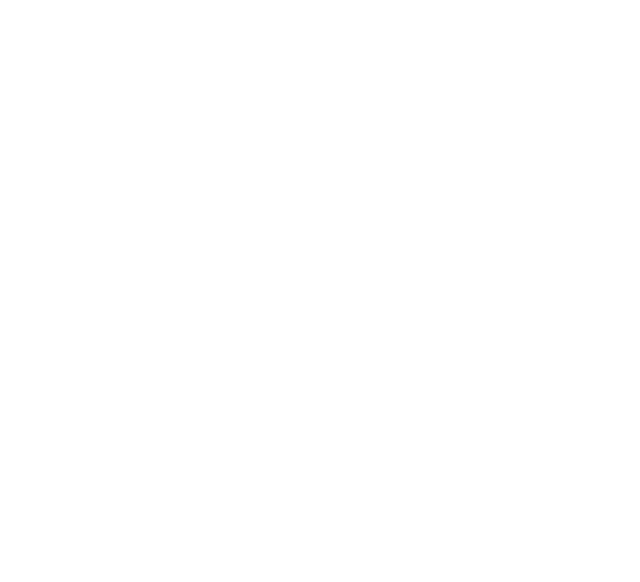
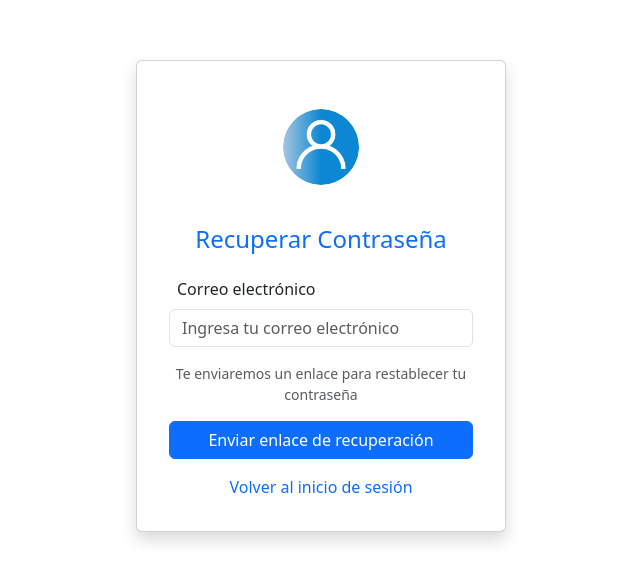
Before and after one commit to alizarazot/2025-II-AOS, a React (Vite) app: page /reset in a window 1280 px wide. Before the commit this address had no page. Shown: the part 104-686 px from the top of the page, without its empty margins (319-959 px from the left). Built offline with nearby package versions, Linux system fonts and the light colour scheme.

Commit message:
Changes on sidebar and fixes

```diff
--- a/src/main.jsx
+++ b/src/main.jsx
@@ -1,9 +1,10 @@
 import { createRoot } from "react-dom/client";
-import { BrowserRouter, Routes, Route } from "react-router-dom"; // 👈 aquí el cambio
+import { BrowserRouter, Routes, Route } from "react-router";
 
 import { Login } from "./page/login/login.jsx";
 import { Dashboard } from "./page/dashboard/dashboard.jsx";
 import { Register } from "./page/login/register.jsx";
+import { Reset } from "./page/login/reset.jsx";
 
 import "bootstrap/dist/css/bootstrap.min.css";
 import "bootstrap/dist/js/bootstrap.bundle.min";
@@ -14,6 +15,7 @@
       <Route path="/" element={<Login />} />
       <Route path="/dashboard" element={<Dashboard />} />
       <Route path="/register" element={<Register />} />
+      <Route path="/reset" element={<Reset />} />
     </Routes>
   </BrowserRouter>
 );
--- a/src/page/dashboard/dashboard.jsx
+++ b/src/page/dashboard/dashboard.jsx
@@ -1,31 +1,32 @@
-import { Link } from "react-router";
+import { useState } from "react";
 
 import { DashboardMenu } from "./menu";
 import { DashboardOverview } from "./overview";
 import { CustomNavbar } from "./navbar";
 
 export function Dashboard() {
+  const [sidebarVisible, setSidebarVisible] = useState(true);
+
+  const toggleSidebar = () => {
+    setSidebarVisible(!sidebarVisible);
+  };
+
   return (
     <>
-      <CustomNavbar />
-      <div className="min-vh-100">
-        <nav className="navbar navbar-expand-sm">
-          <div className="container-fluid">
-            <Link className="navbar-brand text-primary" to="/">
-              Dashboard
-            </Link>
-            <Link to="/login" className="btn btn-outline-dark">
-              Logout
-            </Link>
-          </div>
-        </nav>
-
+      <div className="vh-100">
+        <CustomNavbar toggleSidebar={toggleSidebar} />
         <div className="d-flex align-self-stretch">
-          <div className="px-2">
-            <DashboardMenu className></DashboardMenu>
+          <div
+            style={{
+              width: sidebarVisible ? '250px' : '0px',
+              transition: 'width 0.3s ease-in-out',
+              overflow: 'hidden'
+            }}
+          >
+            <DashboardMenu isVisible={sidebarVisible} />
           </div>
 
-          <div className="container my-3">
+          <div className="flex-fill my-3 mx-3">
             <DashboardOverview></DashboardOverview>
           </div>
         </div>
--- a/src/page/dashboard/navbar.jsx
+++ b/src/page/dashboard/navbar.jsx
@@ -1,11 +1,12 @@
 import { Navbar, Nav, Container } from "react-bootstrap";
-import { FaBars, FaEnvelope, FaBell, FaUser } from "react-icons/fa";
+import { FaBars, FaEnvelope, FaBell, FaUser, FaSignOutAlt } from "react-icons/fa";
 
-export const CustomNavbar = () => {
+
+export const CustomNavbar = ({ toggleSidebar }) => {
   return (
     <Navbar bg="primary" variant="dark" className="px-3 py-3  fw-bold">
       <Navbar.Brand href="#" className="d-flex align-items-center ">
-        <FaBars className="me-2" />
+        <FaBars className="me-2" style={{ cursor: "pointer" }} onClick={toggleSidebar} />
         <div className="ms-3">DASHBOARD</div>
       </Navbar.Brand>
 
@@ -22,6 +23,9 @@
           <Nav.Link href="#">
             <FaUser />
           </Nav.Link>
+          <Nav.Link href="/">
+            <FaSignOutAlt />
+          </Nav.Link>
         </Nav>
       </Container>
     </Navbar>
--- a/src/page/login/login.jsx
+++ b/src/page/login/login.jsx
@@ -1,4 +1,13 @@
+import { useNavigate } from "react-router-dom";
+
 export function Login() {
+  const navigate = useNavigate();
+
+  const handleSubmit = (e) => {
+    e.preventDefault();
+    navigate("/dashboard");
+  };
+
   return (
     <div className="container d-flex align-items-center justify-content-center vh-100">
       <div className="row justify-content-center ">
@@ -12,7 +21,7 @@
                   className="img-fluid rounded-circle w-25 mt-3 mb-3"
                 />
               </div>
-              <form>
+              <form onSubmit={handleSubmit}>
                 <div className="mb-3">
                     <label className="form-label"><i className="bi bi-person me-2"></i>Correo electrónico</label>
                   <input
--- a/src/page/login/register.jsx
+++ b/src/page/login/register.jsx
@@ -89,7 +89,7 @@
                   >
                     <option value="">Selecciona tu sexo</option>
                     <option value="Masculino">Masculino</option>
-                    <option value="Negativo">Negativo</option>
+                    <option value="Femenino">Femenino</option>
                   </select>
                 </div>
                 <button type="submit" className="btn btn-primary w-100 mb-2">
--- a/src/page/login/reset.html
+++ /dev/null
@@ -1,116 +0,0 @@
-<!doctype html>
-<html lang="en">
-  <head>
-    <meta charset="UTF-8" />
-    <meta name="viewport" content="width=device-width, initial-scale=1.0" />
-    <title>Recuperar contraseña</title>
-    <style>
-      :root {
-        --background: #d0f3e2;
-        --color: #334155;
-
-        --background-container: #fff;
-
-        --input-outline: #32cda9;
-
-        --shadow-outer:
-          0 6px 18px rgba(0, 128, 128, 0.25), 0 3px 10px rgba(50, 205, 156, 0.2);
-        --shadow-inner: 0 0 8px rgba(50, 205, 164, 0.5);
-
-        --color-button-hover: #dcffef;
-        --color-button: rgb(16, 194, 167);
-
-        --background-button-hover: #0ca492;
-      }
-
-      *,
-      *::before,
-      *::after {
-        box-sizing: border-box;
-      }
-
-      body {
-        font-family: Verdana, Geneva, Tahoma, sans-serif;
-        background-color: var(--background);
-        color: var(--color);
-
-        /* Centrar formulario. */
-        display: grid;
-        place-items: center;
-        height: 100dvh;
-        margin: 0;
-      }
-
-      form {
-        background-color: var(--background-container);
-        box-shadow: var(--shadow-outer);
-        border-radius: 50px;
-        padding: 40px;
-        max-width: 400px;
-
-        .container {
-          display: flex;
-
-          margin-bottom: 20px;
-
-          label {
-            margin-inline-end: 10px;
-
-            &::after {
-              content: ":";
-            }
-          }
-
-          input {
-            border-radius: 10px;
-            outline: 2px solid #000;
-            border-width: 0;
-            padding: 8px;
-
-            &:focus {
-              box-shadow: var(--shadow-inner);
-              outline-color: var(--input-outline);
-            }
-          }
-        }
-
-        button {
-          display: block;
-          margin: auto;
-
-          padding: 10px;
-          border-radius: 10px;
-          border-width: 0;
-
-          background-color: var(--background);
-          color: var(--color-button);
-
-          font-size: medium;
-          font-weight: bold;
-
-          transition: all 150ms ease-in-out;
-          cursor: pointer;
-
-          &:hover {
-            background-color: var(--background-button-hover);
-            color: var(--color-button-hover);
-          }
-        }
-      }
-    </style>
-  </head>
-
-  <body>
-    <form>
-      <p>
-        Introduzca su dirección de correo electrónico, se le enviará un enlace
-        para restaurar su contraseña si está registrada en este servicio.
-      </p>
-      <div class="container">
-        <label for="email">Correo electrónico</label>
-        <input id="email" name="email" type="email" autocomplete="off" />
-      </div>
-      <button>Enviar correo</button>
-    </form>
-  </body>
-</html>
--- /dev/null
+++ b/src/page/login/reset.jsx
@@ -0,0 +1,60 @@
+import { useNavigate } from "react-router";
+import { Link } from "react-router-dom";
+
+export function Reset() {
+  const navigate = useNavigate();
+
+  const handleSubmit = (e) => {
+    e.preventDefault();
+    navigate("/");
+  };
+
+  return (
+    <div className="container d-flex align-items-center justify-content-center vh-100">
+      <div className="row justify-content-center">
+        <div>
+          <div className="card shadow p-3" style={{ width: "370px" }}>
+            <div className="card-body">
+              <div className="text-center mb-4">
+                <img
+                  src="src/img/icon-login.png"
+                  alt="reset password"
+                  className="img-fluid rounded-circle w-25 mt-3 mb-3"
+                />
+              </div>
+              <h4 className="text-center mb-4 text-primary">
+                Recuperar Contraseña
+              </h4>
+              <form onSubmit={handleSubmit}>
+                <div className="mb-3">
+                  <label className="form-label">
+                    <i className="bi bi-envelope me-2"></i>
+                    Correo electrónico
+                  </label>
+                  <input
+                    type="email"
+                    className="form-control"
+                    id="email"
+                    required
+                    placeholder="Ingresa tu correo electrónico"
+                  />
+                </div>
+                <div className="mb-3 text-center text-muted small">
+                  Te enviaremos un enlace para restablecer tu contraseña
+                </div>
+                <button type="submit" className="btn btn-primary w-100 mb-3">
+                  Enviar enlace de recuperación
+                </button>
+                <div className="text-center">
+                  <Link to="/" className="text-decoration-none">
+                    Volver al inicio de sesión
+                  </Link>
+                </div>
+              </form>
+            </div>
+          </div>
+        </div>
+      </div>
+    </div>
+  );
+}
```
Also changed, not shown: src/page/dashboard/menu.jsx (+65 -24 lines).
